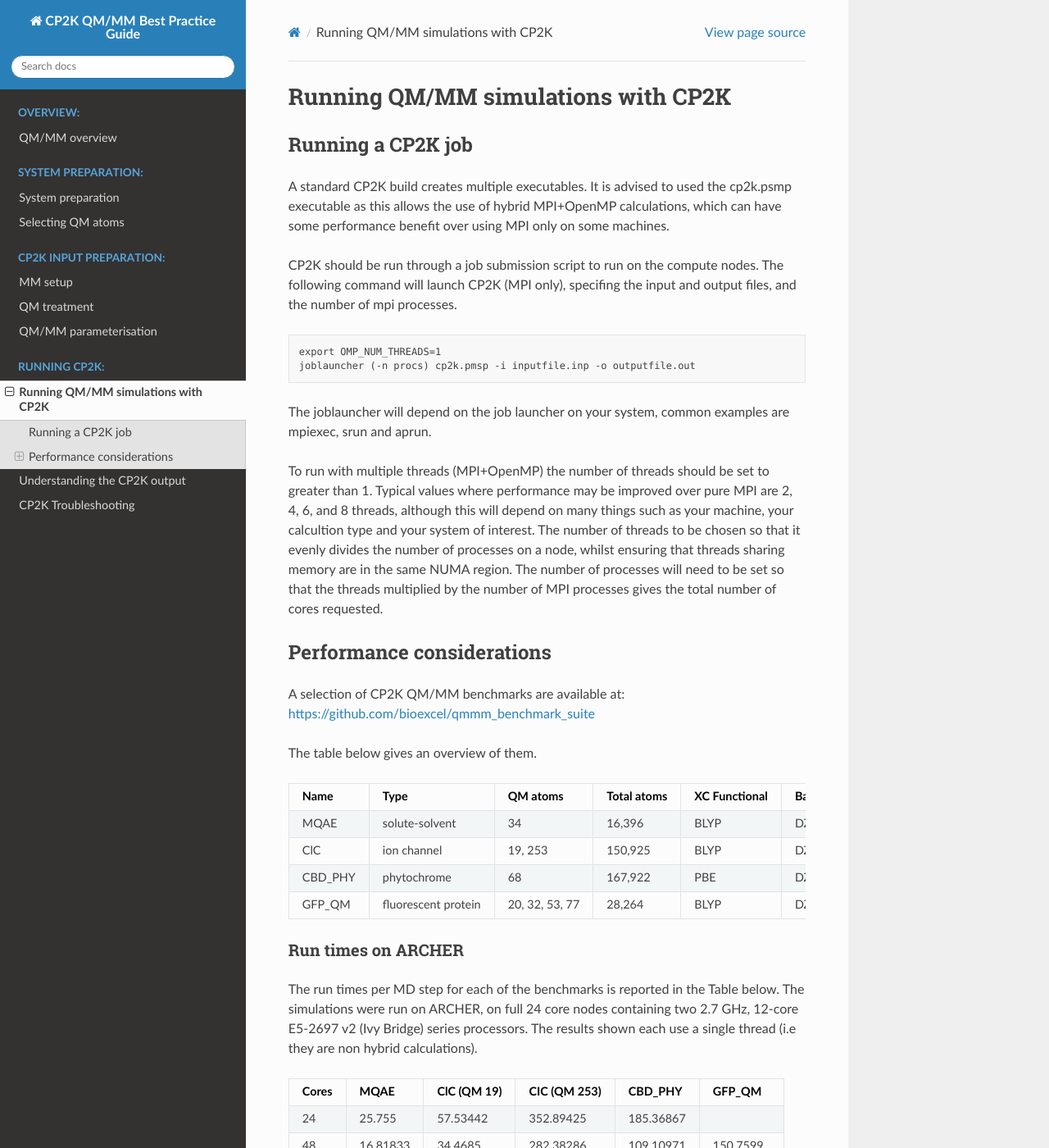
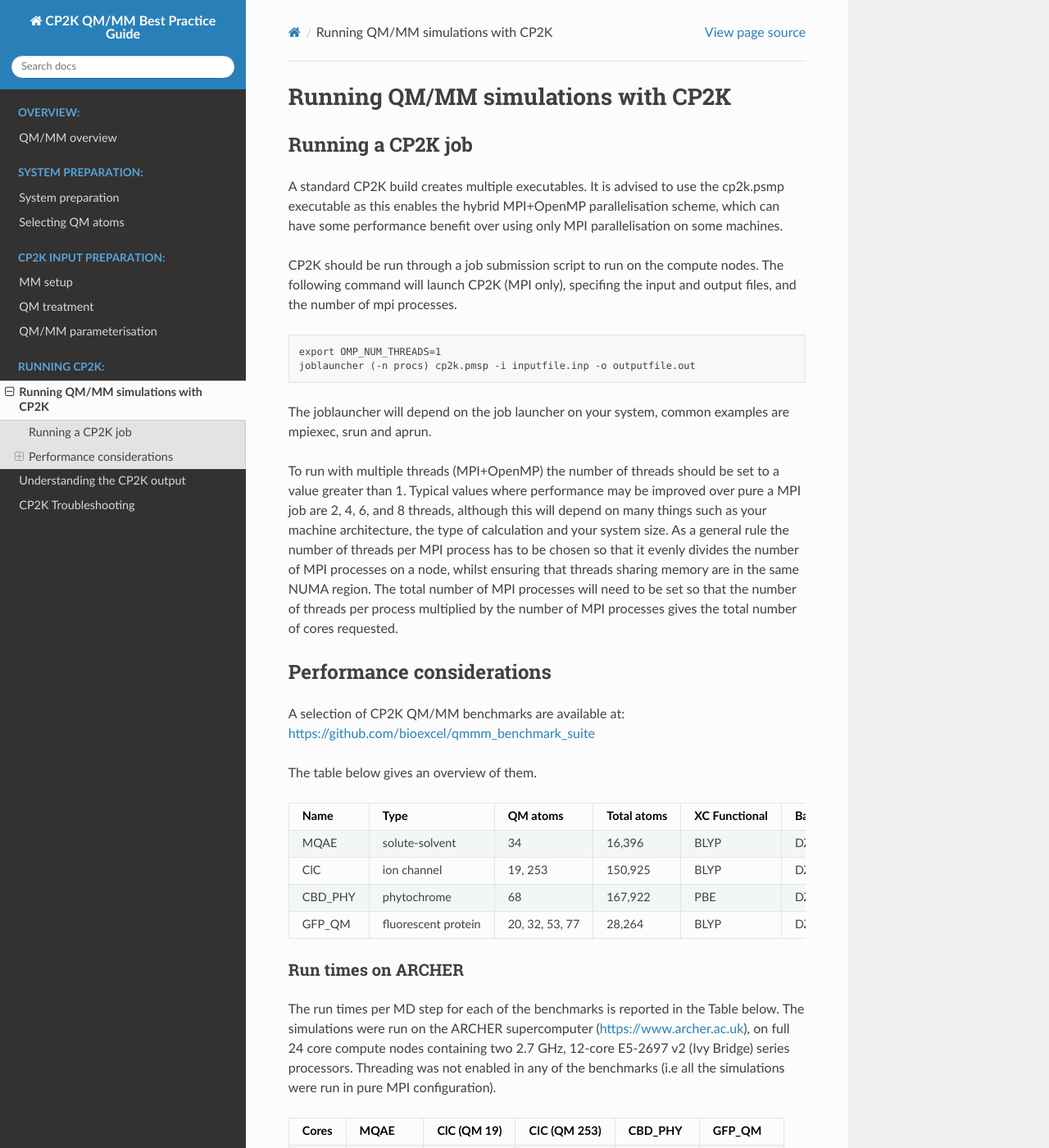
Before and after one commit to bioexcel/qmmm_bpg, a Sphinx documentation site: the page built from docs/running_cp2k/running_cp2k.rst, in a window 1280 px wide and 1400 px high. Shown: the whole window at 82% size. Built offline with Sphinx 7.4.7 and the Read the Docs theme 2.0.0, drawn with Linux system fonts in a browser that asks for light colours.

Commit message:
Update running_cp2k.rst

```diff
--- a/docs/running_cp2k/running_cp2k.rst
+++ b/docs/running_cp2k/running_cp2k.rst
@@ -7,9 +7,9 @@
 Running a CP2K job
 ---------------------------------
 
-A standard CP2K build creates multiple executables. It is advised to used the cp2k.psmp
-executable as this allows the use of hybrid MPI+OpenMP calculations, which can have some
-performance benefit over using MPI only on some machines.
+A standard CP2K build creates multiple executables. It is advised to use the cp2k.psmp
+executable as this enables the hybrid MPI+OpenMP parallelisation scheme, which can have some
+performance benefit over using only MPI parallelisation on some machines.
 
 CP2K should be run through a job submission script to run on the compute nodes.
 The following command will launch CP2K (MPI only), specifing the input and output files, and the
@@ -23,12 +23,12 @@
 The joblauncher will depend on the job launcher on your system, common examples are
 mpiexec, srun and aprun.
 
-To run with multiple threads (MPI+OpenMP) the number of threads should be set to greater
-than 1. Typical values where performance may be improved over pure MPI are 2, 4, 6, and 8
-threads, although this will depend on many things such as your machine, your calcultion type and
-your system of interest. The number of threads to be chosen so that it evenly divides the number
-of processes on a node, whilst ensuring that threads sharing memory are in the same NUMA region.
-The number of processes will need to be set so that the threads multiplied by the number of MPI
+To run with multiple threads (MPI+OpenMP) the number of threads should be set to a value greater
+than 1. Typical values where performance may be improved over pure a MPI job are 2, 4, 6, and 8
+threads, although this will depend on many things such as your machine architecture, the type of calculation and
+your system size. As a general rule the number of threads per MPI process has to be chosen so that it evenly divides the number
+of MPI processes on a node, whilst ensuring that threads sharing memory are in the same NUMA region.
+The total number of MPI processes will need to be set so that the number of threads per process multiplied by the number of MPI
 processes gives the total number of cores requested.
 
 
@@ -60,8 +60,10 @@
 -------------------
 
 The run times per MD step for each of the benchmarks is reported in the Table below. The simulations
-were run on ARCHER, on full 24 core nodes containing two 2.7 GHz, 12-core E5-2697 v2 (Ivy Bridge) series
-processors. The results shown each use a single thread (i.e they are non hybrid calculations).
+were run on the ARCHER supercomputer (https://www.archer.ac.uk), on full 24 core compute nodes
+containing two 2.7 GHz, 12-core E5-2697 v2 (Ivy Bridge) series
+processors. Threading was not enabled in any of the benchmarks (i.e all the simulations were run in pure MPI configuration).
+
 
 +---------------+-----------------+-----------------+-----------------+-----------------+---------------------+
 | Cores         | MQAE            | ClC (QM 19)	    | CIC (QM 253)    | CBD_PHY         | GFP_QM              |
```
